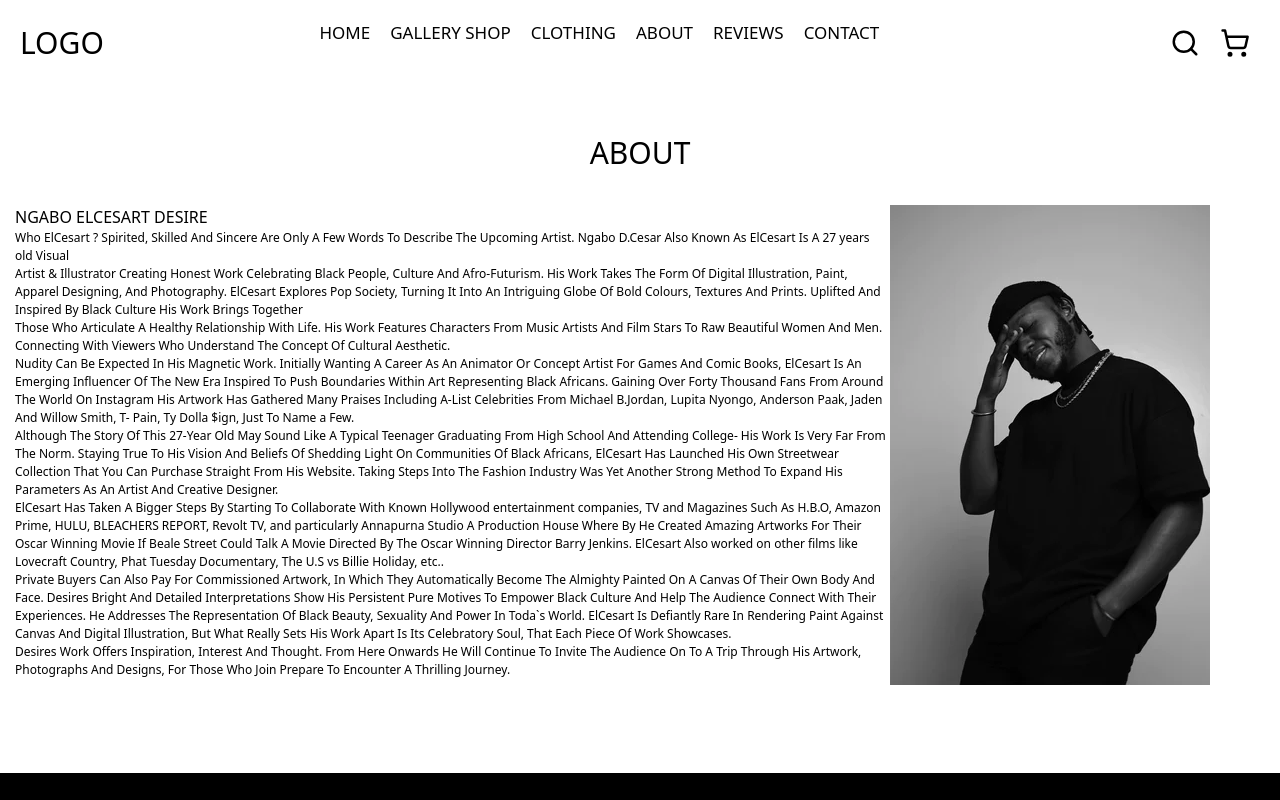
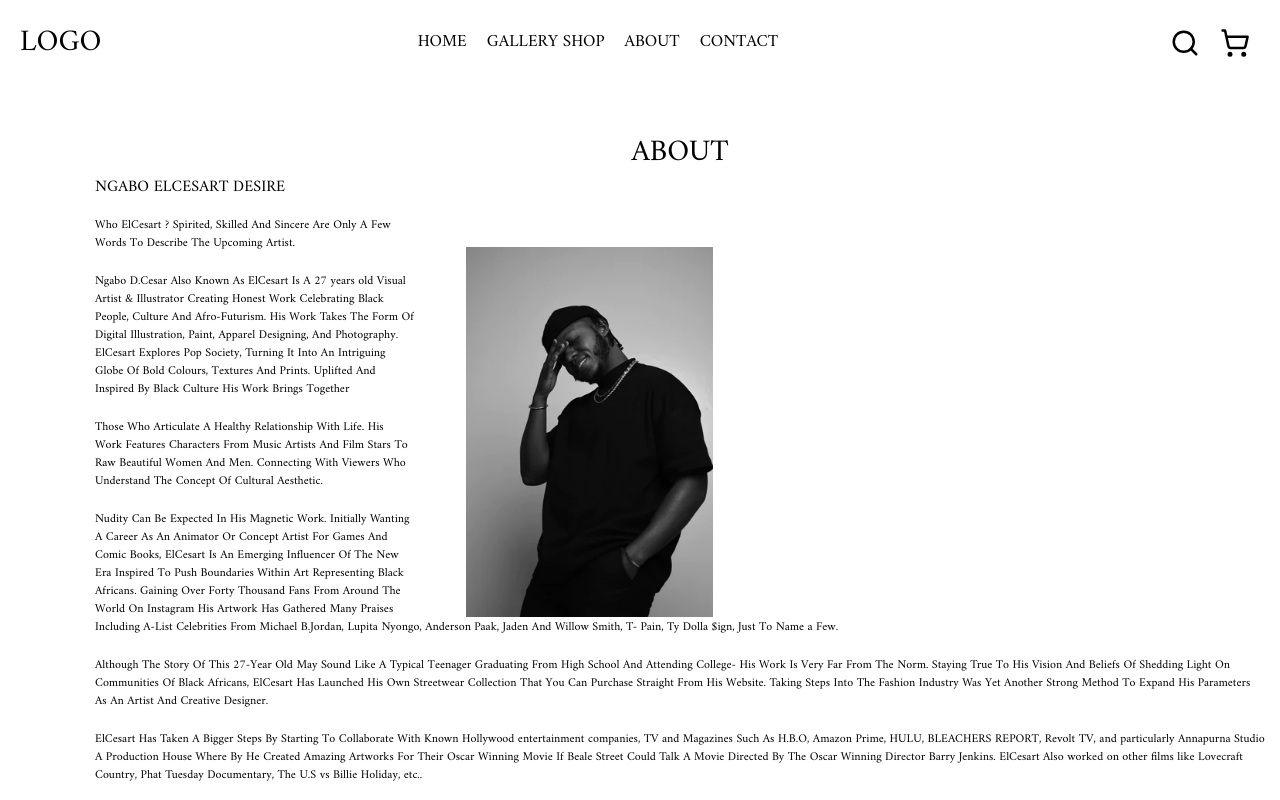
Before and after one commit to jerahmeel200/art-project2, a Next.js app: page /about in a window 1280 px wide. Shown: the top 800 px of the page. Built offline with nearby package versions, Linux system fonts and the light colour scheme.

Commit message:
another update

```diff
--- a/components/data.js
+++ b/components/data.js
@@ -11,21 +11,13 @@ export const navLinks = [
     title: "GALLERY SHOP",
     link: "/products",
   },
-  {
-    id: 3,
-    title: "CLOTHING",
-    link: "/clothing",
-  },
+
   {
     id: 4,
     title: "ABOUT",
     link: "/about",
   },
-  {
-    id: 5,
-    title: "REVIEWS",
-    link: "/reviews",
-  },
+
   {
     id: 6,
     title: "CONTACT",
--- a/components/footer/Footer.module.css
+++ b/components/footer/Footer.module.css
@@ -4,14 +4,14 @@
   padding: 1rem;
 
   /* position: fixed; */
-  bottom: 0;
-  left: 0;
+  /* bottom: 0; */
+  /* left: 0; */
   width: 100%;
-
+  /* height: 100%; */
   color: white;
 }
 .wrapper {
-  position: relative;
+  /* position: relative; */
   display: flex;
   justify-content: space-between;
   padding: 50px;
--- a/components/header/Header.module.css
+++ b/components/header/Header.module.css
@@ -26,13 +26,14 @@
   flex: 6;
   display: flex;
   justify-content: center;
+  align-items: center;
 }
 
 .linkList a {
   margin: 0 10px; /* Add margin between icons */
   font-size: 17px;
   cursor: pointer;
-  padding: 0, 20px;
+  padding: 10px, 20px;
   flex-wrap: wrap;
   font-weight: 400;
 }
--- a/pages/about/about.module.css
+++ b/pages/about/about.module.css
@@ -9,9 +9,9 @@
 }
 
 .descCont {
-  display: flex;
+  /* display: flex; */
   width: 100%;
-  justify-content: space-between;
+  /* justify-content: space-between; */
 }
 .desc {
   width: 70%;
@@ -22,7 +22,44 @@
   padding-top: 30px;
 }
 .desc p {
-  /* line-height: 20px; */
+  line-height: 20px;
   flex-wrap: wrap;
   font-size: 12px;
 }
+.intro {
+  /* display: flex; */
+  background-color: red;
+}
+.intro p {
+  width: 40%;
+  /* font-size: 20px; */
+  line-height: 30px;
+  flex-wrap: wrap;
+  /* background-color: red; */
+  font-size: 20px;
+}
+.image {
+  float: right;
+  /* max-width: 100%; */
+  /* height: 100%; */
+  max-height: 400px;
+  display: block;
+  margin: 0 auto;
+  margin-right: 500px;
+  object-fit: contain;
+  /* border-radius: 50%; */
+  /* box-shadow: 0 0 10px rgba(0, 0, 0, 0.2); */
+}
+.descCont {
+  font-size: 16px;
+  line-height: 1.5;
+}
+.descCont p {
+  /* width: 90%; */
+  /* background-color: blueviolet; */
+  font-size: 12px;
+  flex-wrap: wrap;
+}
+.secondP {
+  width: 100%;
+}
--- a/pages/about/index.js
+++ b/pages/about/index.js
@@ -1,36 +1,53 @@
 import React from "react";
 import styles from "./about.module.css";
+import { color } from "framer-motion";
 function index() {
   return (
-    <div style={{ paddingTop: "70px" }} className="main">
+    <div
+      style={{
+        paddingTop: "70px",
+        // backgroundColor: "red",
+        paddingLeft: "5rem",
+      }}
+      className="main"
+    >
       <div className={styles.title}>
         <h1> ABOUT</h1>
       </div>
-      <div className={styles.descCont}>
-        <div className={styles.desc}>
+
+      <div className={styles.container}>
+        <div className={styles.descCont}>
           <h1>NGABO ELCESART DESIRE</h1>
+          <p class="">&nbsp;</p>
           <p>
             {" "}
+            <img
+              src="/images/headShot.webp"
+              alt="head-shot"
+              className={styles.image}
+            />
             Who ElCesart ? Spirited, Skilled And Sincere Are Only A Few Words To
-            Describe The Upcoming Artist. Ngabo D.Cesar Also Known As ElCesart
-            Is A 27 years old Visual
-          </p>
-          <p>
-            Artist & Illustrator Creating Honest Work Celebrating Black People,
-            Culture And Afro-Futurism. His Work Takes The Form Of Digital
-            Illustration, Paint, Apparel Designing, And Photography. ElCesart
-            Explores Pop Society, Turning It Into An Intriguing Globe Of Bold
-            Colours, Textures And Prints. Uplifted And Inspired By Black Culture
-            His Work Brings Together
+            Describe The Upcoming Artist.
           </p>
 
-          <p>
+          {/* <div className={styles.secondP}> */}
+          <p style={{ paddingTop: "20px" }}>
+            Ngabo D.Cesar Also Known As ElCesart Is A 27 years old Visual Artist
+            & Illustrator Creating Honest Work Celebrating Black People, Culture
+            And Afro-Futurism. His Work Takes The Form Of Digital Illustration,
+            Paint, Apparel Designing, And Photography. ElCesart Explores Pop
+            Society, Turning It Into An Intriguing Globe Of Bold Colours,
+            Textures And Prints. Uplifted And Inspired By Black Culture His Work
+            Brings Together
+          </p>
+
+          <p style={{ paddingTop: "20px" }}>
             Those Who Articulate A Healthy Relationship With Life. His Work
             Features Characters From Music Artists And Film Stars To Raw
             Beautiful Women And Men. Connecting With Viewers Who Understand The
             Concept Of Cultural Aesthetic.
           </p>
-          <p>
+          <p style={{ paddingTop: "20px" }}>
             {" "}
             Nudity Can Be Expected In His Magnetic Work. Initially Wanting A
             Career As An Animator Or Concept Artist For Games And Comic Books,
@@ -41,7 +58,7 @@ function index() {
             B.Jordan, Lupita Nyongo, Anderson Paak, Jaden And Willow Smith, T-
             Pain, Ty Dolla $ign, Just To Name a Few.
           </p>
-          <p>
+          <p style={{ paddingTop: "20px" }}>
             {" "}
             Although The Story Of This 27-Year Old May Sound Like A Typical
             Teenager Graduating From High School And Attending College- His Work
@@ -52,7 +69,7 @@ function index() {
             Was Yet Another Strong Method To Expand His Parameters As An Artist
             And Creative Designer.{" "}
           </p>
-          <p>
+          <p style={{ paddingTop: "20px" }}>
             ElCesart Has Taken A Bigger Steps By Starting To Collaborate With
             Known Hollywood entertainment companies, TV and Magazines Such As
             H.B.O, Amazon Prime, HULU, BLEACHERS REPORT, Revolt TV, and
@@ -62,7 +79,7 @@ function index() {
             ElCesart Also worked on other films like Lovecraft Country, Phat
             Tuesday Documentary, The U.S vs Billie Holiday, etc..{" "}
           </p>
-          <p>
+          <p style={{ paddingTop: "20px" }}>
             {" "}
             Private Buyers Can Also Pay For Commissioned Artwork, In Which They
             Automatically Become The Almighty Painted On A Canvas Of Their Own
@@ -74,7 +91,7 @@ function index() {
             Digital Illustration, But What Really Sets His Work Apart Is Its
             Celebratory Soul, That Each Piece Of Work Showcases.
           </p>
-          <p>
+          <p style={{ paddingTop: "20px" }}>
             {" "}
             Desires Work Offers Inspiration, Interest And Thought. From Here
             Onwards He Will Continue To Invite The Audience On To A Trip Through
@@ -82,12 +99,9 @@ function index() {
             Encounter A Thrilling Journey.
           </p>
         </div>
-
-        <div className={styles.image}>
-          <img src="/images/headShot.webp" alt="head-shot" />
-        </div>
       </div>
     </div>
+    // </div>
   );
 }
 
--- a/pages/contact/index.js
+++ b/pages/contact/index.js
@@ -8,16 +8,25 @@ function index() {
         <section className="text-gray-700 body-font relative">
           <div className="container px-5 py-24 mx-auto">
             <div className="flex flex-col text-center w-full mb-12">
-              <h1 className="sm:text-3xl text-2xl font-medium title-font mb-4 text-gray-900">
-                Contact Us
+              <h1 className="sm:text-3xl text-4xl   title-font mb-4 text-gray-900">
+                CONTACT
               </h1>
-              <p className="lg:w-2/3 mx-auto leading-relaxed text-base">
-                Greetings! Here Is Where You’ll Be Able To Make Inquiries
-                Regarding Any Art Or Apparel. You Can Also Inquire About
-                Commission Work, Project Or Ask A Question It’s All Welcomed.
-              </p>
             </div>
-            <div className="lg:w-1/2 md:w-2/3 mx-auto">
+            <h1
+              // style={{ fontSize: "20px" }}
+              className="lg:w-2/3 mx-auto leading-relaxed mb-5 sm:text-1xl text-[20px] title-font    "
+            >
+              GET IN TOUCH
+            </h1>
+            <p className="lg:w-2/3 mx-auto leading-relaxed text-base mb-5">
+              Greetings! Here Is Where You’ll Be Able To Make Inquiries
+              Regarding Any Art Or Apparel.
+            </p>
+            <p className="lg:w-2/3 mx-auto leading-relaxed text-base mb-10 pb-5">
+              You Can Also Inquire About Commission Work, Project Or Ask A
+              Question It’s All Welcomed.
+            </p>
+            <div className="lg:w-3/3 md:w-2/3 mx-auto pt-3">
               <div className="flex flex-wrap -m-2">
                 <div className="p-2 w-1/2">
                   <div className="relative">
@@ -31,7 +40,7 @@ function index() {
                       type="text"
                       id="name"
                       name="name"
-                      className="w-full bg-gray-100 rounded border border-gray-300 focus:border-indigo-500 text-base outline-none text-gray-700 py-1 px-3 leading-8 transition-colors duration-200 ease-in-out"
+                      className="w-full    border border-gray-300 focus:border-black black text-base outline-none text-gray-700 py-1 px-3 leading-8 transition-colors duration-200 ease-in-out"
                     />
                   </div>
                 </div>
@@ -47,7 +56,7 @@ function index() {
                       type="email"
                       id="email"
                       name="email"
-                      className="w-full bg-gray-100 rounded border border-gray-300 focus:border-indigo-500 text-base outline-none text-gray-700 py-1 px-3 leading-8 transition-colors duration-200 ease-in-out"
+                      className="w-full    border border-gray-300 focus:border-black text-base outline-none text-gray-700 py-1 px-3 leading-8 transition-colors duration-200 ease-in-out"
                     />
                   </div>
                 </div>
@@ -62,22 +71,20 @@ function index() {
                     <textarea
                       id="message"
                       name="message"
-                      className="w-full bg-gray-100 rounded border border-gray-300 focus:border-indigo-500 h-32 text-base outline-none text-gray-700 py-1 px-3 resize-none leading-6 transition-colors duration-200 ease-in-out"
+                      className="w-full   border border-gray-300 focus:border-black h-32 text-base outline-none text-gray-700 py-1 px-3 resize-none leading-6 transition-colors duration-200 ease-in-out"
                     ></textarea>
                   </div>
                 </div>
                 <div className="p-2 w-full">
-                  <button className=" text-white bg-indigo-500 border-0 py-2 px-8 focus:outline-none hover:bg-indigo-600 rounded text-lg">
+                  <button className=" text-white bg-black border-0 py-2 px-8 focus:outline-none hover:bg-indigo-600   text-lg">
                     send
                   </button>
                 </div>
-                <div className="p-2 w-full pt-8 mt-8 border-t border-gray-200 text-center">
-                  <p className="leading-normal my-5">
-                    This site is protected by reCAPTCHA and the Google Privacy
-                    Policy and Terms of Service apply.
-                  </p>
-                </div>
               </div>
+              <p className="leading-normal my-5">
+                This site is protected by reCAPTCHA and the Google Privacy
+                Policy and Terms of Service apply.
+              </p>
             </div>
           </div>
         </section>
--- a/styles/globals.css
+++ b/styles/globals.css
@@ -1,3 +1,5 @@
+@import url("https://fonts.googleapis.com/css2?family=Amiri:ital,wght@0,400;0,700;1,400;1,700&display=swap");
+
 @tailwind base;
 @tailwind components;
 @tailwind utilities;
@@ -6,8 +8,7 @@ html,
 body {
   padding: 0;
   margin: 0;
-  /* font-family: -apple-system, BlinkMacSystemFont, Segoe UI, Roboto, Oxygen,
-    Ubuntu, Cantarell, Fira Sans, Droid Sans, Helvetica Neue, sans-serif; */
+  font-family: amiri;
 }
 
 a {
```
